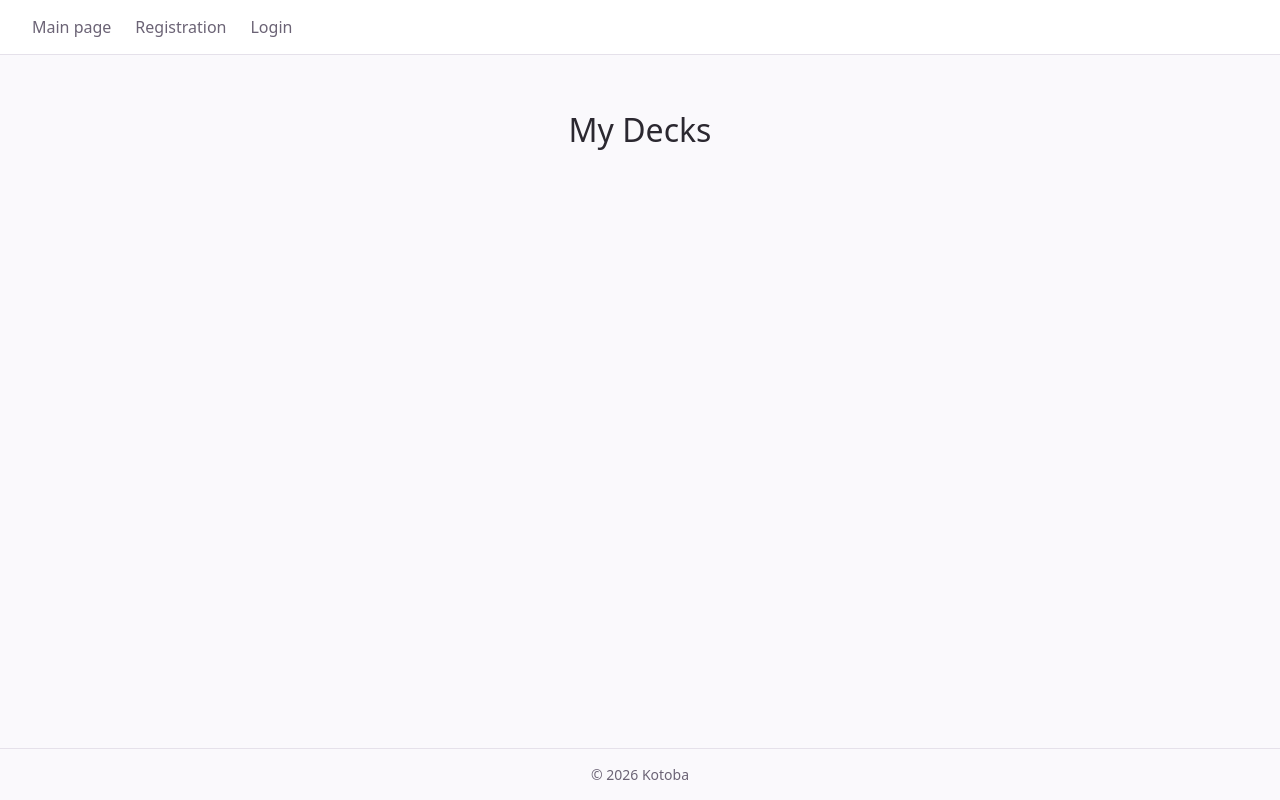
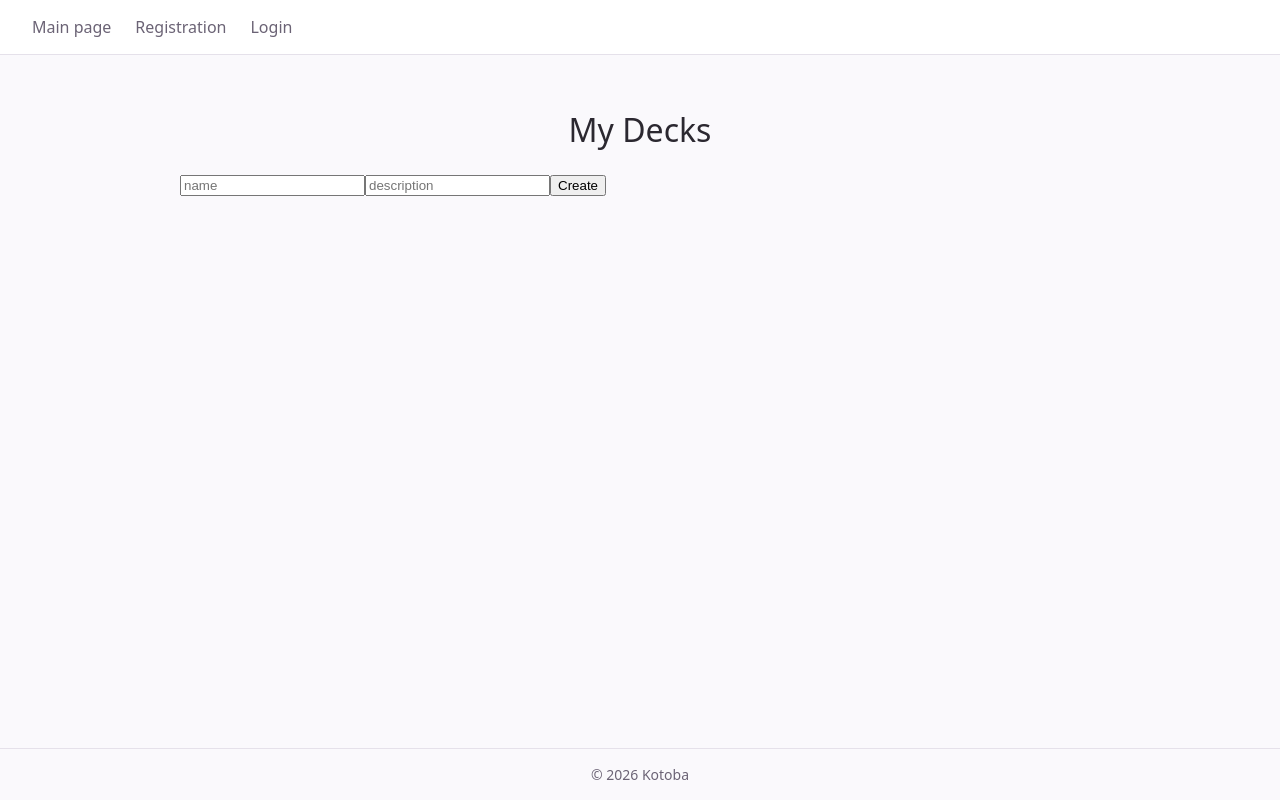
Before and after one commit to TimCheers/JapaneseTextGenerator, a React (Vite) app in the folder frontend/: page /decks in a window 1280 px wide. Built offline with nearby package versions, Linux system fonts and the light colour scheme.

Commit message:
feat: add deck creation form to DecksPage

```diff
--- a/frontend/src/api/decks.ts
+++ b/frontend/src/api/decks.ts
@@ -4,6 +4,10 @@ export interface Deck {
   name: string;
   description: string | null;
   createdAt: string;
+}
+export interface CreateDeckRequest {
+  name: string;
+  description: string | null;
 }
 
 const API_BASE_URL = "http://localhost:5166";
@@ -17,3 +21,16 @@ export async function getDecks(userId: string): Promise<Deck[]> {
 
   return response.json();
 }
+
+export async function createDeck(userId: string, data: CreateDeckRequest): Promise<Deck> {
+  const response = await fetch(`${API_BASE_URL}/api/users/${userId}/decks`, {
+    method: "POST",
+    headers: { "Content-Type": "application/json" },
+    body: JSON.stringify(data),
+  })
+  if (!response.ok) {
+    throw new Error(`Request failed: ${response.status}`);
+  }
+
+  return response.json();
+}
--- a/frontend/src/context/AuthContext.tsx
+++ b/frontend/src/context/AuthContext.tsx
@@ -14,16 +14,21 @@ export const AuthContext = createContext<AuthContextType>({ token: null, login:
 
 
 export function AuthProvider({ children }: { children: React.ReactNode }) {
-    const [user, setUser] = useState<User | null>(null);
+    const [user, setUser] = useState<User | null>(() => {
+        const raw = localStorage.getItem("authUser");
+        return raw ? JSON.parse(raw) : null;
+    });
     const [token, setToken] = useState<string | null>(() => localStorage.getItem("authToken"));
     function login(newToken: string, newUser: User) {
         localStorage.setItem("authToken", newToken);
+        localStorage.setItem("authUser", JSON.stringify(newUser));
         setToken(newToken);
         setUser(newUser);
     }
     function logout() {
         localStorage.removeItem("authToken");
+        localStorage.removeItem("authUser");
         setToken(null);
     }
-    return <AuthContext.Provider value={{ token, login, logout,  user}}>{children}</AuthContext.Provider>;
+    return <AuthContext.Provider value={{ token, login, logout, user }}>{children}</AuthContext.Provider>;
 }
--- a/frontend/src/pages/DecksPage.tsx
+++ b/frontend/src/pages/DecksPage.tsx
@@ -2,10 +2,45 @@ import { useState, useEffect, useContext } from "react"
 import type { Deck } from "../api/decks"
 import { getDecks } from "../api/decks"
 import { AuthContext } from "../context/AuthContext"
+import { createDeck } from "../api/decks"
+import type { CreateDeckRequest } from "../api/decks"
 
 export function DecksPage() {
     const { user } = useContext(AuthContext);
     const [decks, setDecks] = useState<Deck[]>([]);
+    const [form, setForm] = useState<CreateDeckRequest>({
+        name: "",
+        description: ""
+    });
+    const [loading, setLoading] = useState(false);
+    const [error, setError] = useState<string | null>(null);
+    const [success, setSuccess] = useState(false);
+
+    const handleChange = (e: React.ChangeEvent<HTMLInputElement>) => {
+        const { name, value } = e.target;
+        setForm({ ...form, [name]: value });
+    };
+
+    const handleSubmit = async (e: React.FormEvent<HTMLFormElement>) => {
+        e.preventDefault();
+        setLoading(true);
+        setError(null);
+
+        try {
+            if (!user) return;
+            const newDeck = await createDeck(user.id, form);
+            setDecks([...decks, newDeck]);
+            setForm({
+                name: "",
+                description: ""
+            });
+            setSuccess(true);
+        } catch (err) {
+            setError("Something went wrong");
+        } finally {
+            setLoading(false);
+        }
+    };
 
     useEffect(() => {
         if (user) {
@@ -16,9 +51,21 @@ export function DecksPage() {
     return (
         <div>
             <h1>My Decks</h1>
+            <form onSubmit={handleSubmit}>
+                <input placeholder="name" name="name" value={form.name} onChange={handleChange} />
+                <input placeholder="description"
+                    name="description"
+                    value={form.description ?? ""}
+                    onChange={handleChange} />
+                <button type="submit">Create</button>
+                {error && <p>{error}</p>}
+            </form>
             <ul>
                 {decks.map((deck) => (
-                    <li key={deck.id}>{deck.name}</li>
+                    <li key={deck.id}>
+                        <p>{deck.name}</p>
+                        <p>{deck.description}</p>
+                    </li>
                 ))}
             </ul>
         </div>
```
